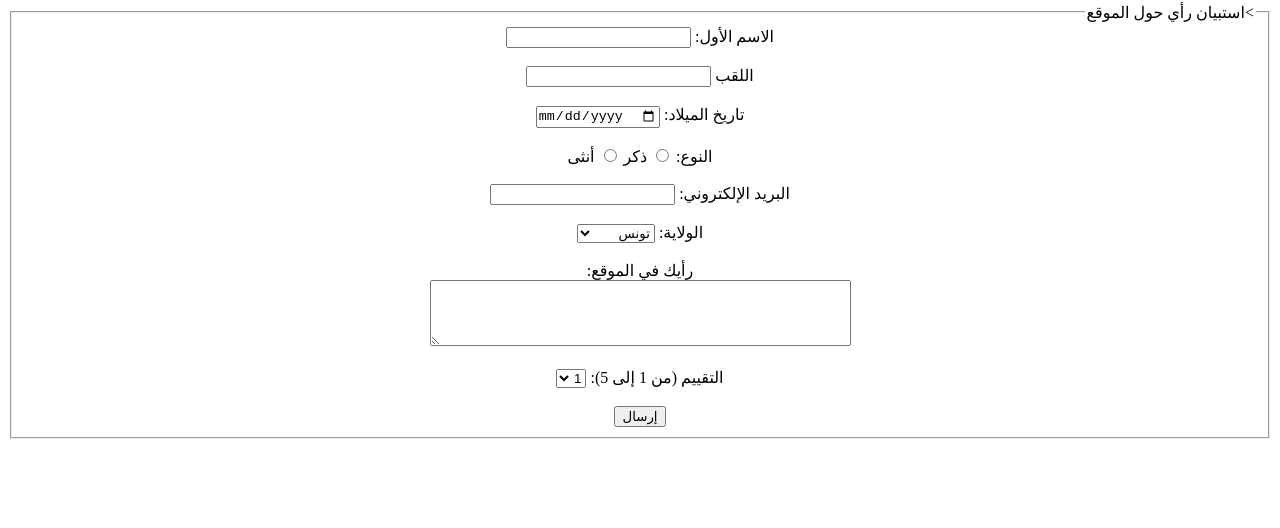
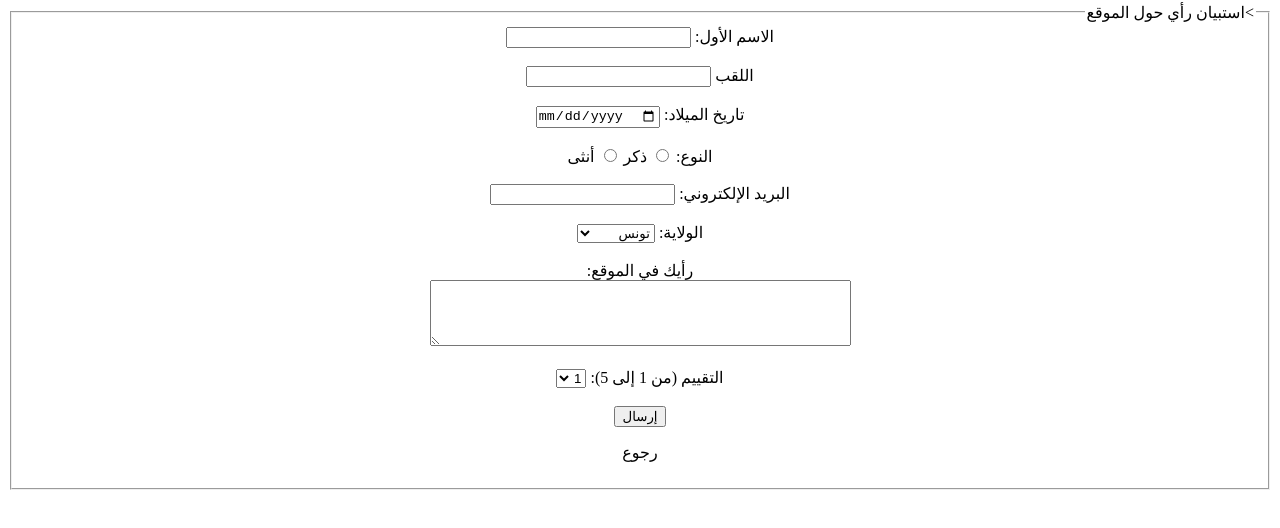
Before and after one commit to Ayoubgharbii/gharbigharbi, a plain HTML site: page form.html in a window 1280 px wide. Shown: the part 78-606 px from the top of the page. Drawn offline with Linux system fonts and the light colour scheme.

Commit message:
Update form.html

```diff
--- a/form.html
+++ b/form.html
@@ -71,6 +71,7 @@
         </select><br><br>
 
         <button type="submit">إرسال</button>
+            <p> <a href="index.html"></a>رجوع</p>
     </fieldset></form></center>
 </body>
 </html>
```
